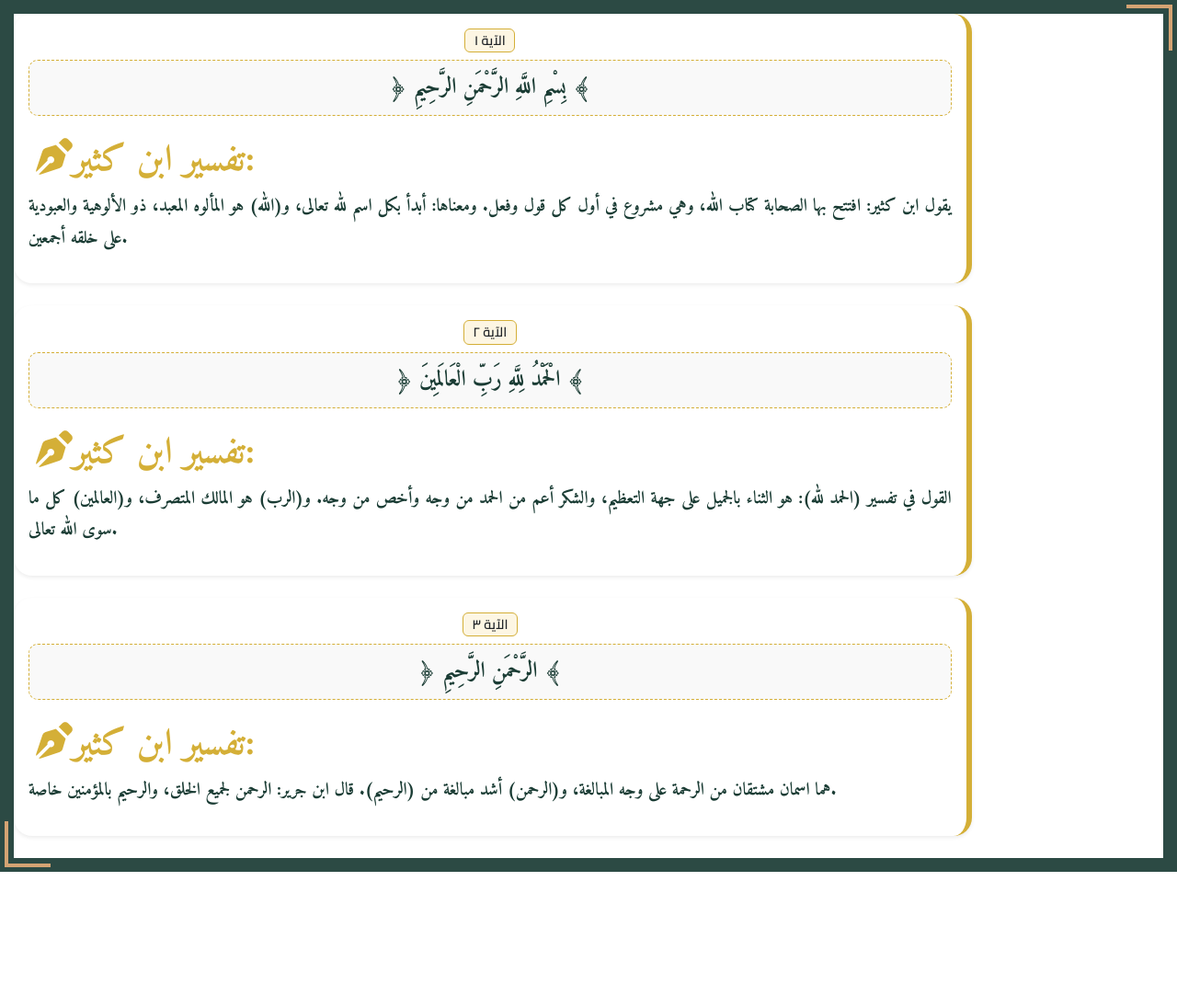
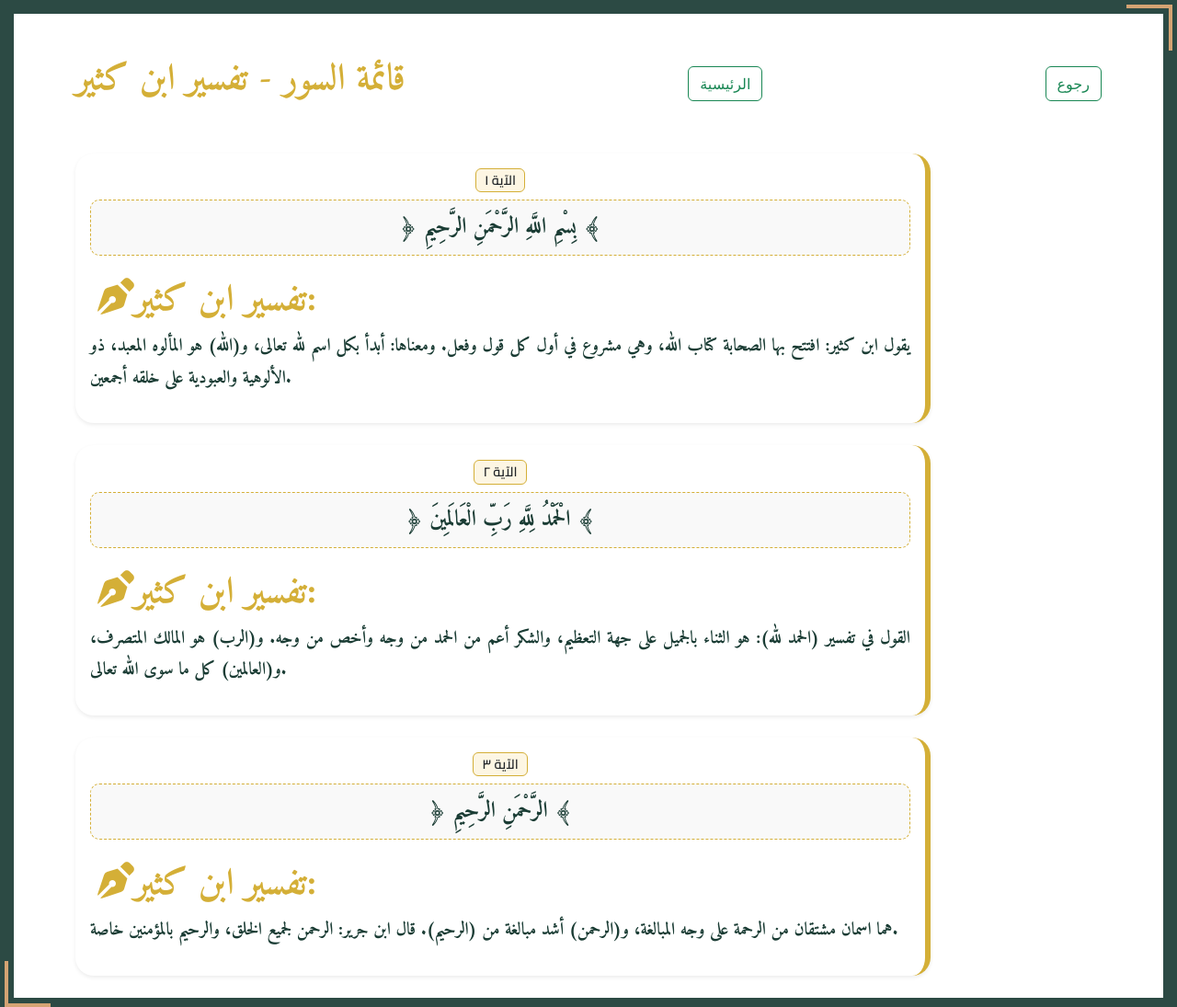
Before and after one commit to amahmdbdh151-stack/--Website, a plain HTML site: page index1.html in a window 1280 px wide. Shown: the whole page at 92% size. Before the commit the page ends 948 px from the top, so only its background shows below. Drawn offline with nearby package versions, Linux system fonts and the light colour scheme.

Commit message:
Add files via upload

```diff
--- a/index1.html
+++ b/index1.html
@@ -12,6 +12,14 @@
 </head>
 
 <body>
+
+   <div class="container mt-5">
+        <div class="d-flex justify-content-between align-items-center mb-5">
+            <h2 class="color-gold">قائمة السور - تفسير ابن كثير</h2>
+            <a href="index1.html" class="btn btn-outline-success">الرئيسية</a>
+            <a href="index.html" class="btn btn-outline-success">رجوع</a>
+        </div>
+
 
     <div class="col-md-10 mb-4">
         <div class="card content-card shadow-sm border-0">
```
Also changed, not shown: athkar.html (+1 -1 lines), quran.html (+5 -24 lines), tafseer.html (+1 -0 lines), Copilot_20260428_204749 - Copy.png (added), Copilot_20260428_204832 (1) - Copy.png (added), WhatsApp Image 2026-04-27 at 8.16.54 PM - Copy.jpeg (added), WhatsApp Image 2026-04-28 at 3.04.06 AM - Copy - Copy - Copy.jpeg (added), WhatsApp Image 2026-04-28 at 3.04.06 AM - Copy - Copy.jpeg (added), 2 other files.
